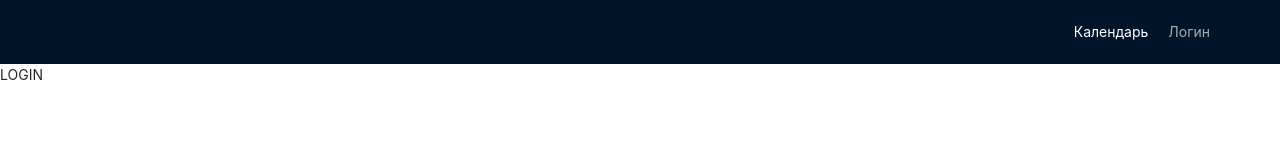
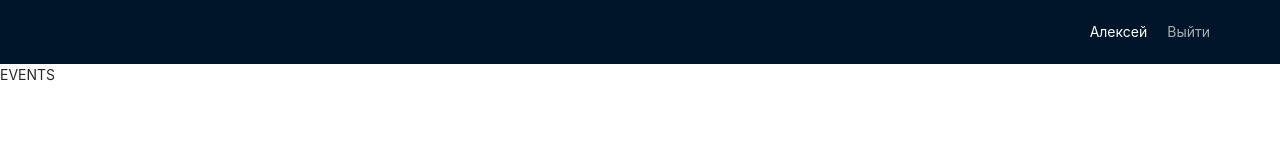
Before and after one commit to alexeynikinitin/calendar-ulbitv, a React (Create React App) app: page /events in a window 1280 px wide. Before the commit this address led to /login. Shown: the top 160 px of the page. Built offline with nearby package versions, Linux system fonts and the light colour scheme.

Commit message:
The first Reducer. Working with Redux. Typing

```diff
--- a/src/components/AppRouter.tsx
+++ b/src/components/AppRouter.tsx
@@ -1,14 +1,15 @@
 import React, {FC} from 'react';
 import {Redirect, Route, Switch} from "react-router-dom";
 import {privateRoutes, publicRoutes, RouteNames} from "src/route/index";
+import {useTypedSelector} from "src/hooks/useTypedSelector";
 
 const AppRouter: FC = () => {
-   const auth = false;
+   const {isAuth} = useTypedSelector(state => state.authReducer)
 
    return (
       <div>
          {
-            auth
+            isAuth
                ?
                <Switch>
                   {privateRoutes.map(({path, component, exact}) =>
--- a/src/components/NavBar.tsx
+++ b/src/components/NavBar.tsx
@@ -2,11 +2,12 @@ import React, {FC} from 'react';
 import {Layout, Menu, Row} from "antd";
 import {useHistory} from "react-router-dom";
 import {RouteNames} from "src/route/index";
+import {useTypedSelector} from "src/hooks/useTypedSelector";
 
 const NavBar: FC = () => {
    const router = useHistory();
 
-   const auth = false
+   const {isAuth} = useTypedSelector(state => state.authReducer)
    return (
       <Layout.Header>
          <Row justify={"end"}>
@@ -16,7 +17,7 @@ const NavBar: FC = () => {
                selectable={false}
             >
                {
-                  auth
+                  isAuth
                      ?
                      <>
                         <div style={{color: "white"}}>Алексей</div>
--- /dev/null
+++ b/src/hooks/useTypedSelector.ts
@@ -0,0 +1,4 @@
+import {TypedUseSelectorHook, useSelector} from "react-redux";
+import {RootState} from "../store";
+
+export const useTypedSelector: TypedUseSelectorHook<RootState> = useSelector
--- a/src/store/index.ts
+++ b/src/store/index.ts
@@ -1,9 +1,8 @@
 import {applyMiddleware, combineReducers, createStore} from "redux";
 import thunk from 'redux-thunk';
+import reducers from './reducers';
 
-const rootReducer = combineReducers({
-
-})
+const rootReducer = combineReducers(reducers)
 
 export const store = createStore(rootReducer, applyMiddleware(thunk))
 
--- /dev/null
+++ b/src/store/reducers/auth/index.ts
@@ -0,0 +1,14 @@
+import {AuthActions, AuthTypesActions, IAuthState} from "../auth/types";
+
+const initialState: IAuthState = {
+   isAuth: true
+}
+
+export default function authReducer(state = initialState, action: AuthActions): IAuthState {
+   switch (action.type) {
+      case AuthTypesActions.SET_AUTH:
+         return {...state, isAuth: action.payload}
+      default:
+         return state
+   }
+}
--- /dev/null
+++ b/src/store/reducers/auth/types.ts
@@ -0,0 +1,14 @@
+export interface IAuthState {
+   isAuth: boolean
+}
+
+export enum AuthTypesActions {
+   SET_AUTH = 'SET_AUTH'
+}
+
+export interface ISetAuthAction {
+   type: AuthTypesActions.SET_AUTH,
+   payload: boolean
+}
+
+export type AuthActions = ISetAuthAction
--- /dev/null
+++ b/src/store/reducers/index.ts
@@ -0,0 +1,5 @@
+import authReducer from "./auth";
+
+export default {
+   authReducer
+}
```
